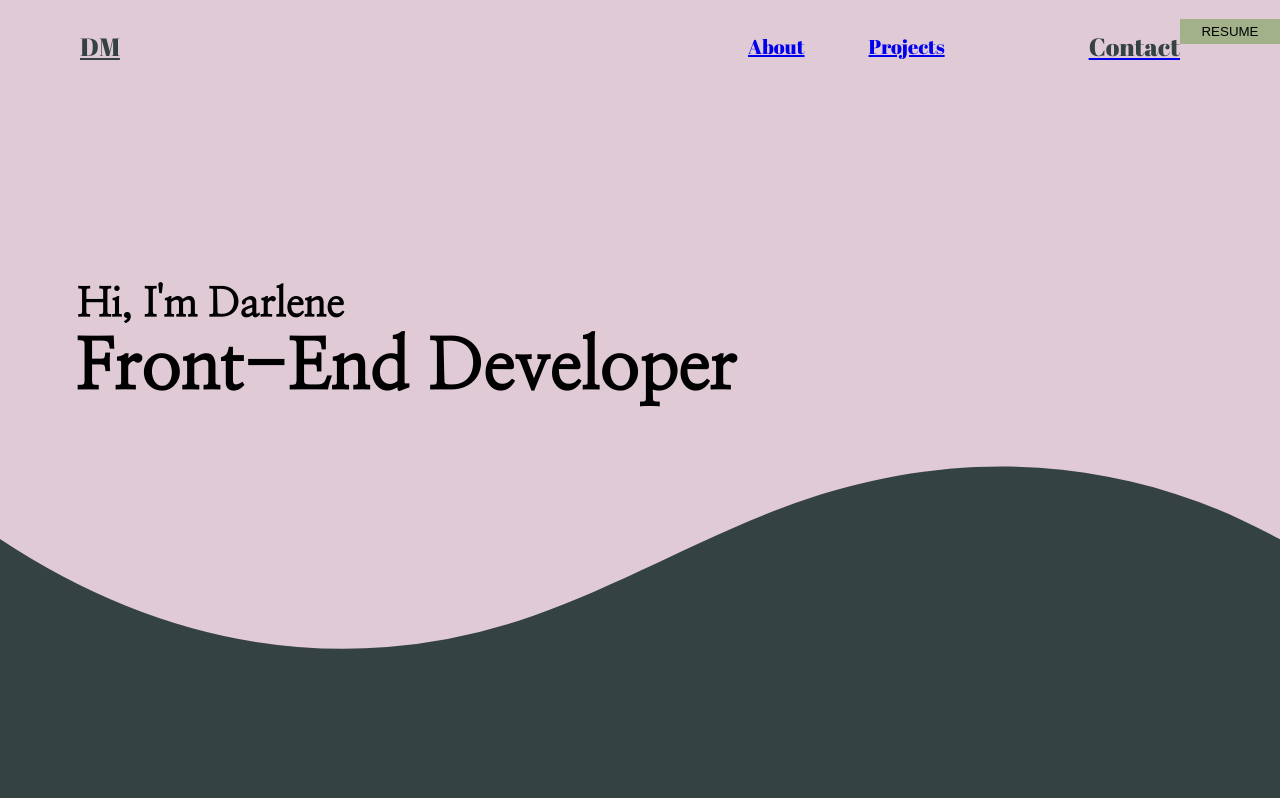
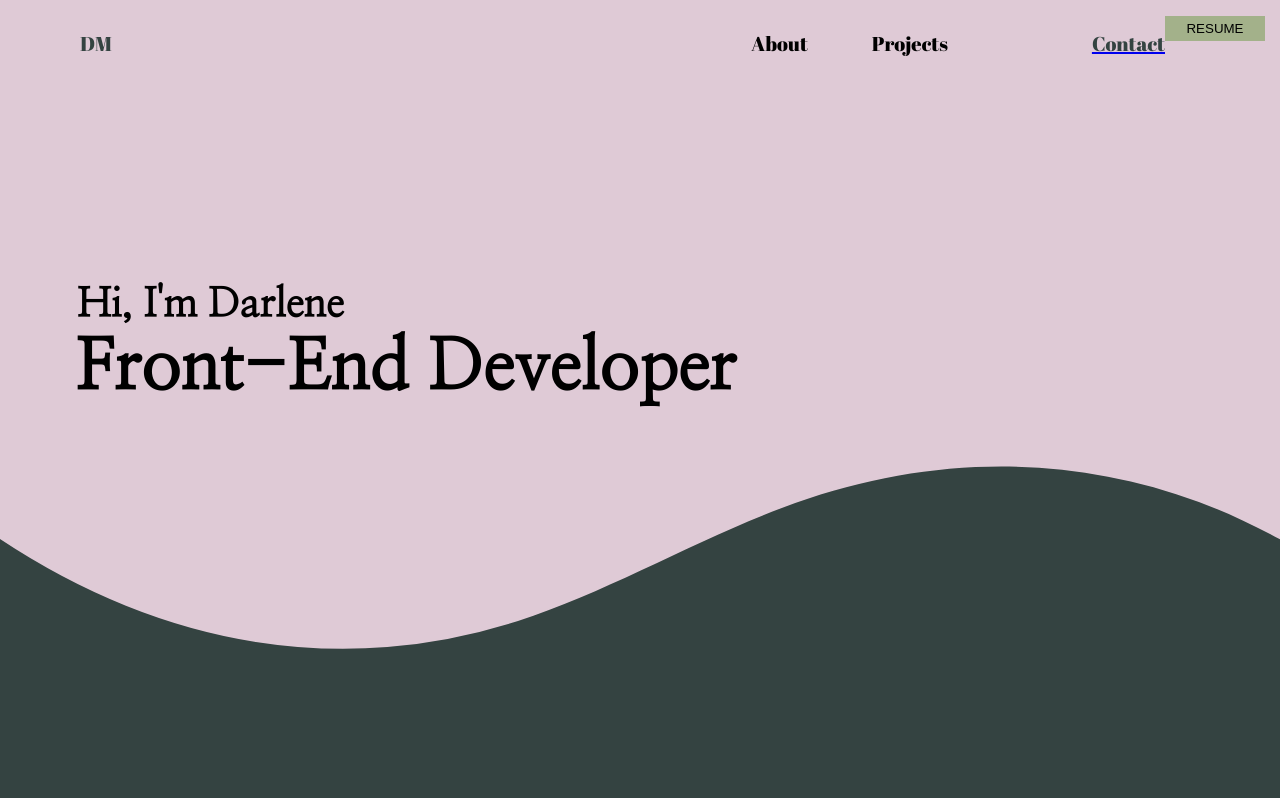
Before and after one commit to darlacodes19/My-Portfolio, a React (Create React App) app in the folder darlas-portfolio/: page / in a window 1280 px wide. Shown: the top 798 px of the page. Built offline with nearby package versions, Linux system fonts and the light colour scheme.

Commit message:
Change navigation options font size and button margin

```diff
--- a/darlas-portfolio/src/index.css
+++ b/darlas-portfolio/src/index.css
@@ -18,18 +18,24 @@ body{
 }
 
 .nav-item {
+
   font-family: 'Abril Fatface', cursive;
   font-size: 20px;
   list-style: none;
+  text-decoration: none;
   margin-top: 30px;
   margin-right: 4rem;
+  color: black;
+
 }
+
+
 
 .nav-item:first-child {
   margin-right: auto;
   margin-left: 5rem;
 
-  font-size: 25px;
+  font-size: 20px;
   color: #344341;
 }
 
@@ -38,6 +44,7 @@ body{
   width: 100px;
   background-color: #a3b18a;
   border: none;
+  margin-right: 15px;
 
 }
 
```
